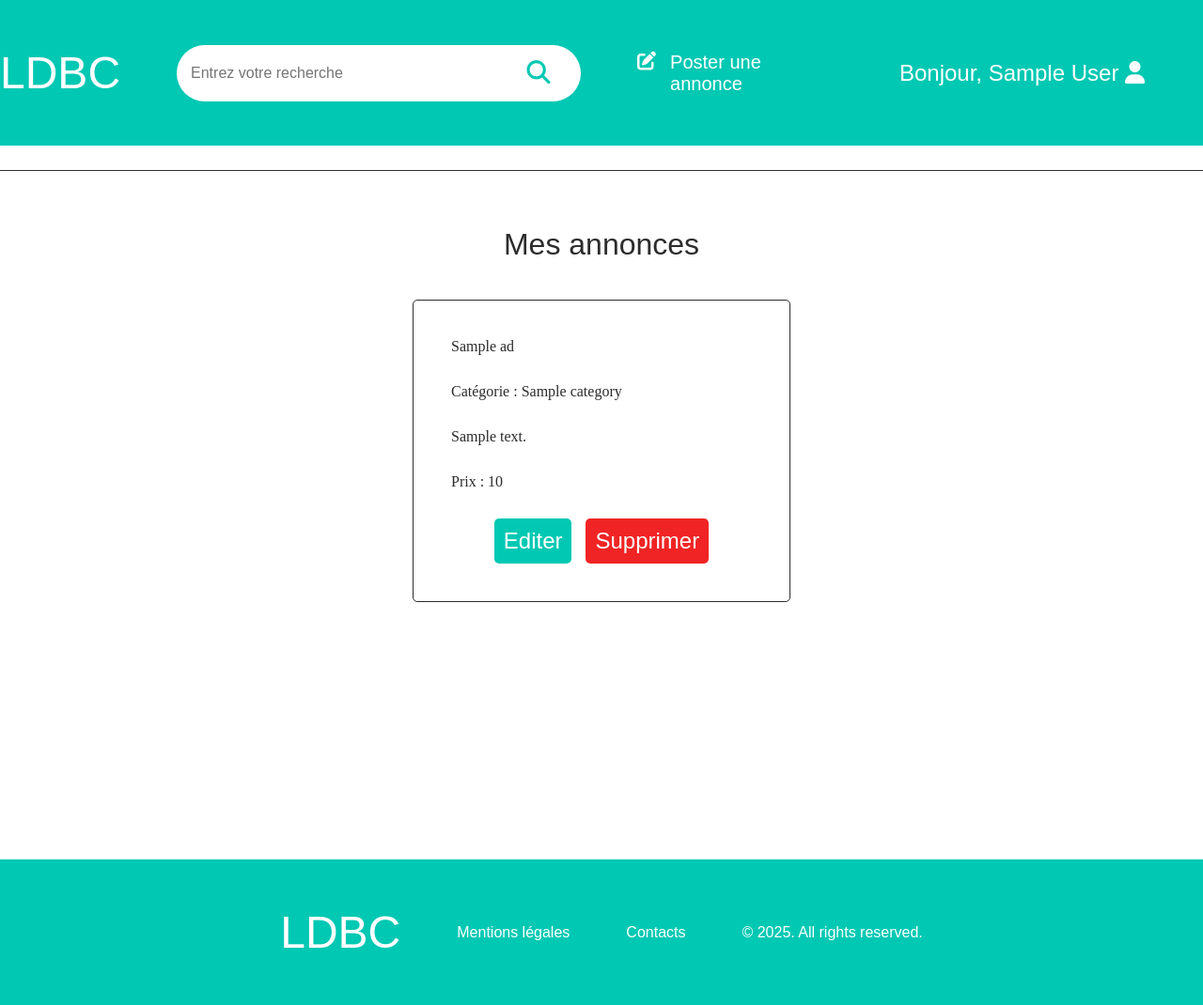
After one commit to Volkyrie/LeDevBonCoin, a PHP site: template view/page/useradpage.php in a window 1280 px wide. The commit adds this page. Shown: the whole page at 94% size. Run offline with PHP 8.4, Linux system fonts and the light colour scheme; the visitor is signed in with stand-in values (Sample User, id 1); the template is opened without the code that fills it: most values are stand-ins (such as "Sample title", 1, 10 or a date in 2020); data that the repository does not hold is empty; some libraries are stand-ins or nearby versions; some web fonts are replaced.

Commit message:
Ad management added (edit and delete)

```diff
--- a/index.php
+++ b/index.php
@@ -11,6 +11,9 @@ $router->setBasePath('/ledevboncoin');
 $router->map( 'GET', '/', 'ControllerPage#homePage', 'homepage');
 $router->map( 'GET|POST', '/postad', 'ControllerPage#postPage', 'postpage');
 $router->map( 'GET', '/ad/[i:id]', 'ControllerPage#adPage', 'adpage');
+$router->map( 'GET', '/userad', 'ControllerPage#userAdPage', 'useradpage');
+$router->map( 'GET|POST', '/editad/[i:id]', 'ControllerPage#editAdPage', 'editadpage');
+$router->map( 'GET', '/deletead/[i:id]', 'ControllerPage#deleteAdPage', 'deleteadpage');
 
 //USER ROUTES
 $router->map( 'GET|POST', '/register', 'ControllerAuth#register', 'register');
--- a/style/style.css
+++ b/style/style.css
@@ -101,15 +101,15 @@ a, a:visited, a:hover {
     color: white;
 }
 
-.color-grey {
+.color-green {
+    color: var(--green)
+}
+
+a.color-grey, .color-grey {
     color: var(--grey);
 }
 
-.color-red {
-    color: var(--red);
-}
-
-a.color-red {
+a.color-red, .color-red {
     color: var(--red);
 }
 
@@ -265,3 +265,19 @@ textarea {
   display: flex;
   justify-content: center;
 }
+
+.edit-btn {
+    background-color: var(--green);
+    font-size: 24px;
+    border: none;
+    border-radius: 5px;
+    padding: 10px;
+}
+
+.delete-btn {
+    background-color: var(--red);
+    font-size: 24px;
+    border: none;
+    border-radius: 5px;
+    padding: 10px;
+}
--- a/view/base-html.php
+++ b/view/base-html.php
@@ -28,7 +28,7 @@
                 <div class="dropdown">
                     <button id="dropdown-btn" class="jersey-10-regular color-white"> Bonjour, <?= $_SESSION['name'] ?> <i class="fa-solid fa-user"></i></button>
                     <div id="dropdown-menu" class="dropdown-menu flex-column jersey-10-regular">
-                        <a href="#" class="color-grey">Mes annonces</a>
+                        <a href="/ledevboncoin/userad" class="color-grey">Mes annonces</a>
                         <a href="/ledevboncoin/logout" class="color-red"> <i class="fa-solid fa-arrow-right-from-bracket"></i> Déconnexion</a>
                     </div>
                 </div>
--- /dev/null
+++ b/view/page/useradpage.php
@@ -0,0 +1,32 @@
+<?php
+
+$title = "Mes annonces";
+ob_start();
+?>
+
+<h1 class="jersey-10-regular color-grey">Mes annonces</h1>
+<div class="justify-evenly display-flex width100 flex-wrap flex-row">
+<?php
+foreach($ads as $ad) :
+?>
+    <div class="card">
+        <article class="gap30 display-flex flex-column align-center color-grey">
+            <h2 class="width100"><?= $ad->getTitle() ?></h2>
+            <p class="width100">Catégorie : <?= $ad->getCategory() ?></p>
+            <p class="width100"><?= $ad->getDescription() ?></p>
+            <p class="width100">Prix : <?= $ad->getPrice() ?></p>
+            <div class="display-flex gap15">
+                <a href="/ledevboncoin/editad/<?= $ad->getId() ?>" class="jersey-10-regular edit-btn">Editer</a>
+                <a href="/ledevboncoin/deletead/<?= $ad->getId() ?>" class="jersey-10-regular delete-btn">Supprimer</a>
+            </div>
+
+        </article>
+</div>
+<?php
+endforeach;
+?>
+</div>
+<?php
+$content = ob_get_contents();
+ob_end_clean();
+require_once './view/base-html.php';
```
Also changed, not shown: controller/ControllerPage.php (+55 -0 lines), model/ModelPage.php (+47 -0 lines), view/page/editadpage.php (added, +31 -0 lines).
